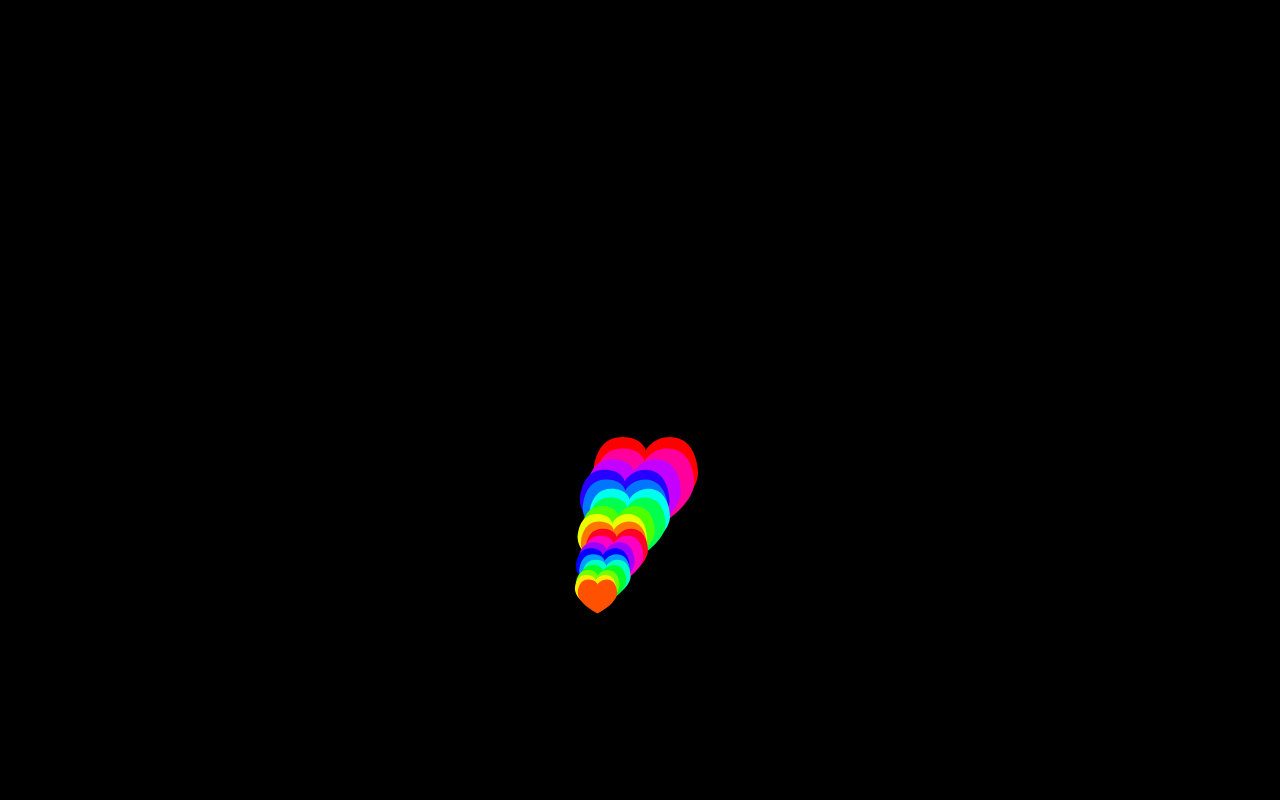
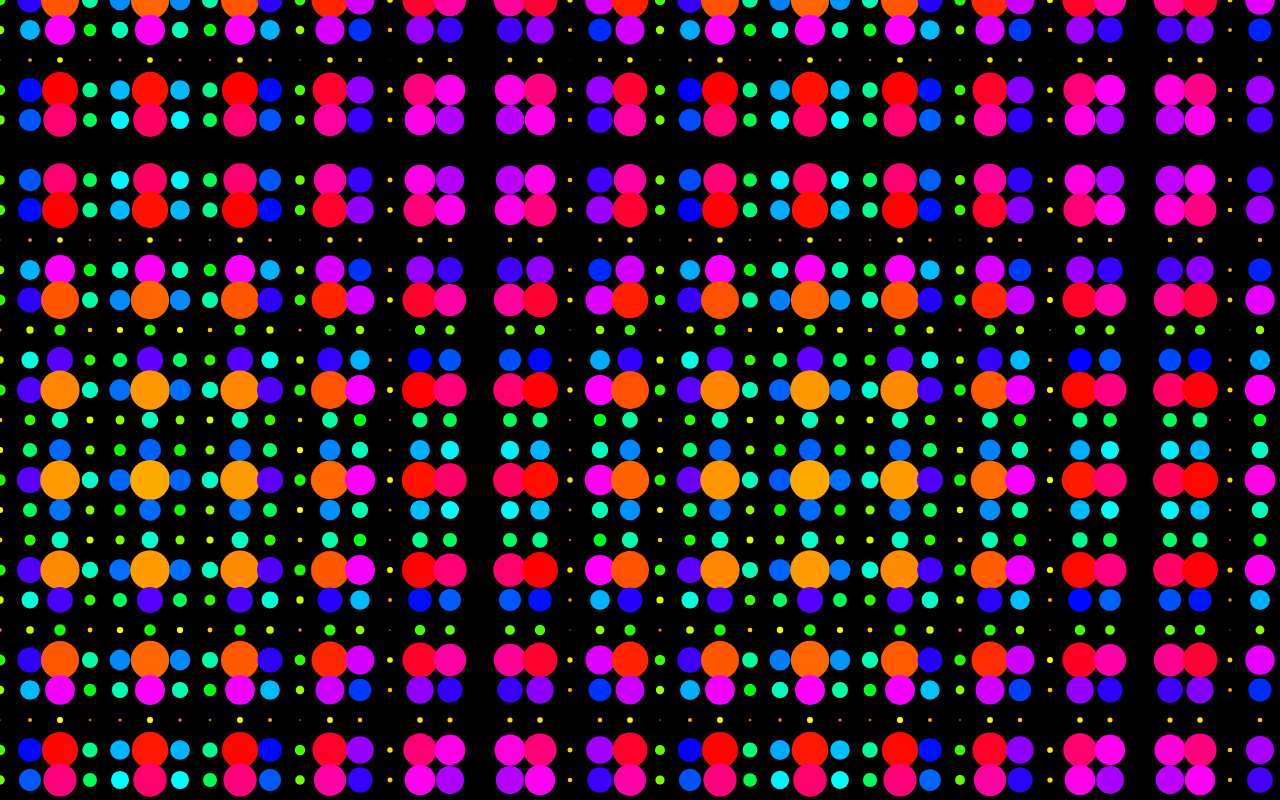
Before and after one commit to dotKokott/CanvasSkeleton, a plain HTML site: page index.html in a window 1280 px wide. Drawn offline with Linux system fonts and the light colour scheme.

Commit message:
Removed fixed 1/60 loop with requestAnimationFrame and added auto resizing

```diff
--- a/app.js
+++ b/app.js
@@ -7,21 +7,17 @@ function draw(dt) {
   ctx.fillStyle = bgColor;
   ctx.fillRect(0, 0, WIDTH, HEIGHT);
 
-  ctx.save();
+  const GRID_X = 30;
+  const GRID_Y = 30;
+  for(var x = 0; x < WIDTH / GRID_X; x++) {
+    for(var y = 0; y < HEIGHT / GRID_Y; y++) {
+      var posX = x * GRID_X;
+      var posY = y * GRID_Y;
 
-  ctx.translate((WIDTH / 2) - (75), (HEIGHT / 2));
-  //fillHeart();
-
-  const heartCount = 20;
-  for(let i = 0; i < heartCount; i++) {
-    //ctx.scale(0.95 + Math.cos(totalSeconds) * 0.01, 0.95  + Math.cos(totalSeconds) * 0.05);
-    ctx.scale(0.95, 0.95);
-    let offset = (360 / heartCount) * i;
-
-    ctx.translate(Math.cos(totalSeconds * 1 * i) * 10, 5 + Math.sin(10 + totalSeconds * 2) * 10);
-    fillHeart(HSLA(0, offset * Math.cos(totalSeconds * 0.4) * 5));
+      var radius = Math.abs(Math.cos(x - totalSeconds) * 20 * Math.sin(y - totalSeconds));
+      var color = HSLA(0, radius * 20);
+      //strokeCircle(posX, posY, radius, 2, color);
+      fillCircle(posX, posY, radius, color);
+    }
   }
-
-
-  ctx.restore();
 }
--- a/index.html
+++ b/index.html
@@ -1,5 +1,6 @@
 <html>
   <head>
+    <title>Snake of Love</title>
     <link rel="stylesheet" href="css/style.css">
   </head>
 
@@ -12,34 +13,38 @@
   <script src="app.js"></script>
 
   <script>
-    var cv = document.getElementById('c');
-    var ctx = cv.getContext('2d');
+    const cv = document.getElementById('c');
+    const ctx = cv.getContext('2d');
 
-    var WIDTH = window.innerWidth;
-    var HEIGHT = window.innerHeight;
+    let WIDTH = window.innerWidth;
+    let HEIGHT = window.innerHeight;
 
     cv.width = WIDTH;
     cv.height = HEIGHT;
 
-    var dt;
-    var totalSeconds;
+    window.addEventListener( 'resize', onWindowResize, false );
 
-    (function (window) {
-      var start = new Date();
-      var last = new Date();
+    function onWindowResize() {
+      cv.width = WIDTH = window.innerWidth;
+      cv.height = HEIGHT = window.innerHeight;
+    }
 
-      init();
-      function tick() {
-        var now = new Date();
-        dt = (now - last) / 1000;
-        totalSeconds = (now - start) / 1000;
-        last = now;
+    let dt;
+    let totalSeconds;
+    let start = performance.now();
+    let last = performance.now();
 
-        draw(dt);
-      }
+    init();
+    animate();
+    function animate() {
+      requestAnimationFrame( animate );
 
-      window.setInterval(tick, 1000 / 60);
-    } (window));
+      let now = performance.now();
+      dt = (now - last) / 1000;
+      totalSeconds = (now - start) / 1000;
+      last = now;
+
+      draw(dt);
+    }
   </script>
-
 </html>
```
